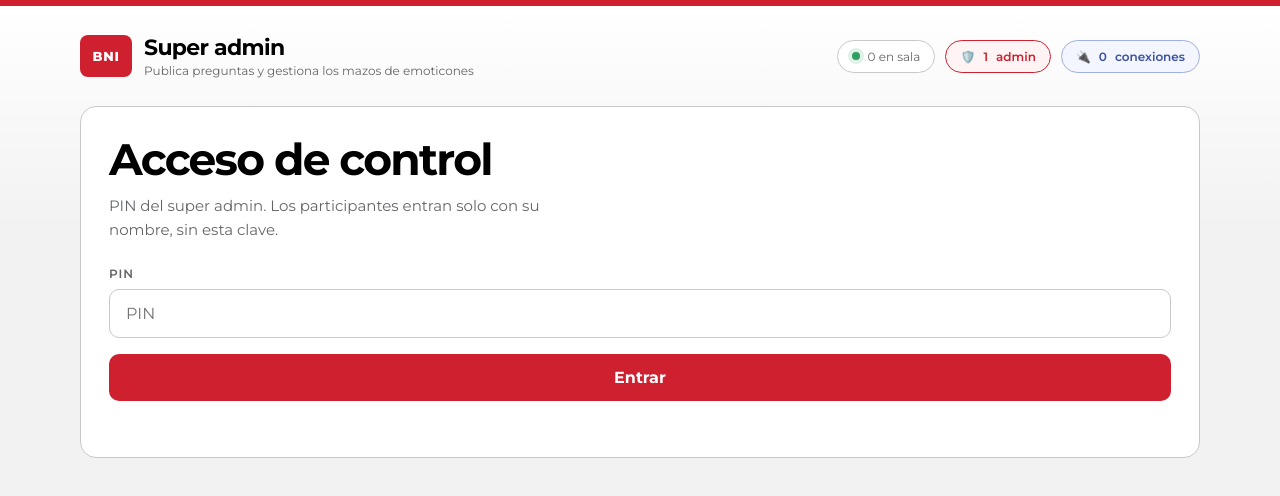
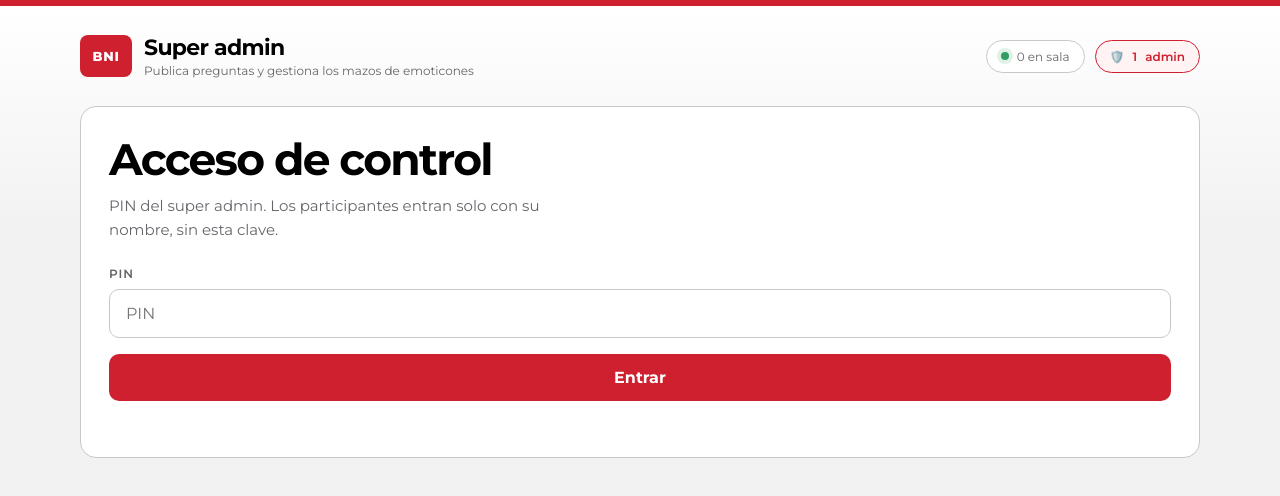
Before and after one commit to Seciecito/bni-emoticones, a website: page public/admin.html in a window 1280 px wide. Drawn offline with nearby package versions, Linux system fonts and the light colour scheme; no server answers.

Commit message:
fix: quitar pill de conexiones totales, solo mostrar en sala y admins
Co-authored-by: Cursor <cursoragent@cursor.com>

```diff
--- a/public/admin.html
+++ b/public/admin.html
@@ -25,7 +25,6 @@
         <div style="display:flex;gap:10px;align-items:center;flex-wrap:wrap">
           <div class="pill"><span class="dot" id="live-dot"></span> <span id="people-count">0 en sala</span></div>
           <div class="pill" id="admin-pill" title="Admins conectados ahora mismo">🛡️ <span id="admin-count">1</span> admin</div>
-          <div class="pill" id="conn-pill" title="Conexiones totales (con y sin nombre)">🔌 <span id="conn-count">0</span> conexiones</div>
         </div>
       </header>
 
```
